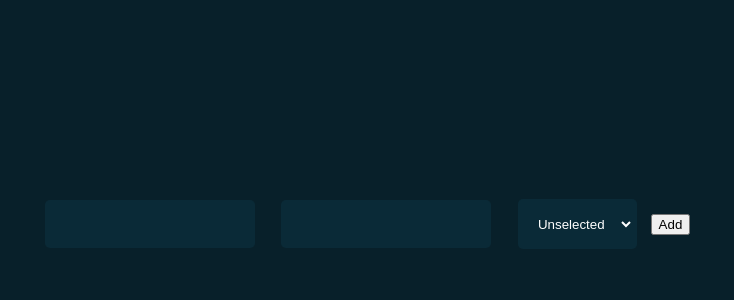
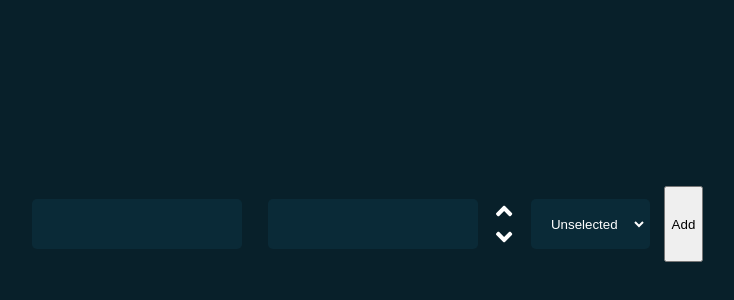
Before and after one commit to adrielman/delish-app-fe, a React (Create React App) app: page / in a window 1280 px wide. Shown: the part 176-476 px from the top of the page, without its empty margins (279-1013 px from the left). Built offline with nearby package versions, Linux system fonts and the light colour scheme.

Commit message:
Added styling to the number input

```diff
--- a/package.json
+++ b/package.json
@@ -3,6 +3,9 @@
   "version": "0.1.0",
   "private": true,
   "dependencies": {
+    "@fortawesome/fontawesome-svg-core": "^1.2.9",
+    "@fortawesome/free-solid-svg-icons": "^5.6.0",
+    "@fortawesome/react-fontawesome": "^0.1.3",
     "node-sass": "^4.11.0",
     "react": "^16.6.3",
     "react-dom": "^16.6.3",
--- a/src/app/App.jsx
+++ b/src/app/App.jsx
@@ -1,5 +1,7 @@
 import React, { Component } from "react";
 import "./App.scss";
+import "./Icons";
+
 import Ingredients from "./recipe-form/Ingredients";
 
 class App extends Component {
--- /dev/null
+++ b/src/app/Icons.js
@@ -0,0 +1,4 @@
+import { library } from "@fortawesome/fontawesome-svg-core";
+import { faAngleDown, faAngleUp } from "@fortawesome/free-solid-svg-icons";
+
+library.add(faAngleDown, faAngleUp);
--- a/src/app/recipe-form/IngredientForm.jsx
+++ b/src/app/recipe-form/IngredientForm.jsx
@@ -1,4 +1,6 @@
 import React, { Component } from "react";
+import NumberInput from "./NumberInput";
+import "./IngredientForm.scss";
 
 class IngredientForm extends Component {
   constructor(props) {
@@ -31,9 +33,8 @@ class IngredientForm extends Component {
           {this.state.name} {this.state.amount} {this.state.type}
         </div>
         <div className="IngredientForm-form">
-          <form>
           <input name="name" onChange={this.changeState} />
-            <input name="amount" type="number" onChange={this.changeState} />
+          <NumberInput name="amount" onChange={this.changeState} />
           <select name="type" onChange={this.changeState}>
             <option value="">Unselected</option>
             <option value="teaspoon">teaspoon</option>
@@ -58,7 +59,6 @@ class IngredientForm extends Component {
             <option value="inch">inch</option>
           </select>
           <button onClick={this.submitState}>Add</button>
-          </form>
         </div>
       </div>
     );
--- /dev/null
+++ b/src/app/recipe-form/IngredientForm.scss
@@ -0,0 +1,3 @@
+.IngredientForm-form {
+  display: flex;
+}
--- a/src/app/recipe-form/Ingredients.jsx
+++ b/src/app/recipe-form/Ingredients.jsx
@@ -1,6 +1,8 @@
 import React, { Component } from "react";
 import IngredientForm from "./IngredientForm";
 import IngredientsList from "./IngredientsList";
+
+import { FontAwesomeIcon } from "@fortawesome/react-fontawesome";
 
 class Ingredients extends Component {
   constructor(props) {
--- /dev/null
+++ b/src/app/recipe-form/NumberInput.jsx
@@ -0,0 +1,26 @@
+import React, { Component } from "react";
+import { FontAwesomeIcon } from "@fortawesome/react-fontawesome";
+import "./NumberInput.scss";
+class NumberInput extends Component {
+  constructor(props) {
+    super(props);
+  }
+
+  render() {
+    return (
+      <div className="NumberInput">
+        <input
+          name={this.props.name}
+          type="number"
+          onChange={this.props.onChange}
+        />
+        <div className="NumberInput-controls">
+          <FontAwesomeIcon icon="angle-up" className="increase" />
+          <FontAwesomeIcon icon="angle-down" className="decrease" />
+        </div>
+      </div>
+    );
+  }
+}
+
+export default NumberInput;
--- /dev/null
+++ b/src/app/recipe-form/NumberInput.scss
@@ -0,0 +1,15 @@
+@import "./../../styles/mixins.scss";
+
+.NumberInput {
+  display: flex;
+  @extend %interactive-element;
+  @extend %transition;
+}
+
+.NumberInput-controls {
+  display: flex;
+  align-items: center;
+  justify-content: center;
+  flex-direction: column;
+  width: 1em;
+}
--- a/src/styles/form.scss
+++ b/src/styles/form.scss
@@ -1,22 +1,22 @@
 @import "./variables.scss";
+@import "./mixins.scss";
+
 input,
 select {
+  @extend %interactive-element;
+  @extend %transition;
   background: $input-bg-color;
   border: 3px solid transparent;
   border-radius: 5px;
-  color: $input-color;
   margin: 1em;
   padding: 1em;
-  transition: 0.5s ease;
 
   &:hover {
     border: 3px solid darken($primary-color, 20%);
-    color: darken($primary-color, 20%);
   }
 
   &:focus {
     border: 3px solid $primary-color;
-    color: $primary-color;
   }
 }
 input[type="number"] {
--- a/src/styles/index.scss
+++ b/src/styles/index.scss
@@ -1,4 +1,8 @@
 @import "./form.scss";
+
+* {
+  box-sizing: border-box;
+}
 
 body {
   margin: 0;
--- a/src/styles/mixins.scss
+++ b/src/styles/mixins.scss
@@ -0,0 +1,16 @@
+@import "./variables.scss";
+
+%interactive-element {
+  color: $input-color;
+  &:hover {
+    color: darken($primary-color, 20%);
+  }
+
+  &:focus {
+    color: $primary-color;
+  }
+}
+
+%transition {
+  transition: 0.5s ease;
+}
```
Also changed, not shown: 1 other file (tests, documents, lock files or other folders). Lines whose indentation alone changed are shown as unchanged.
